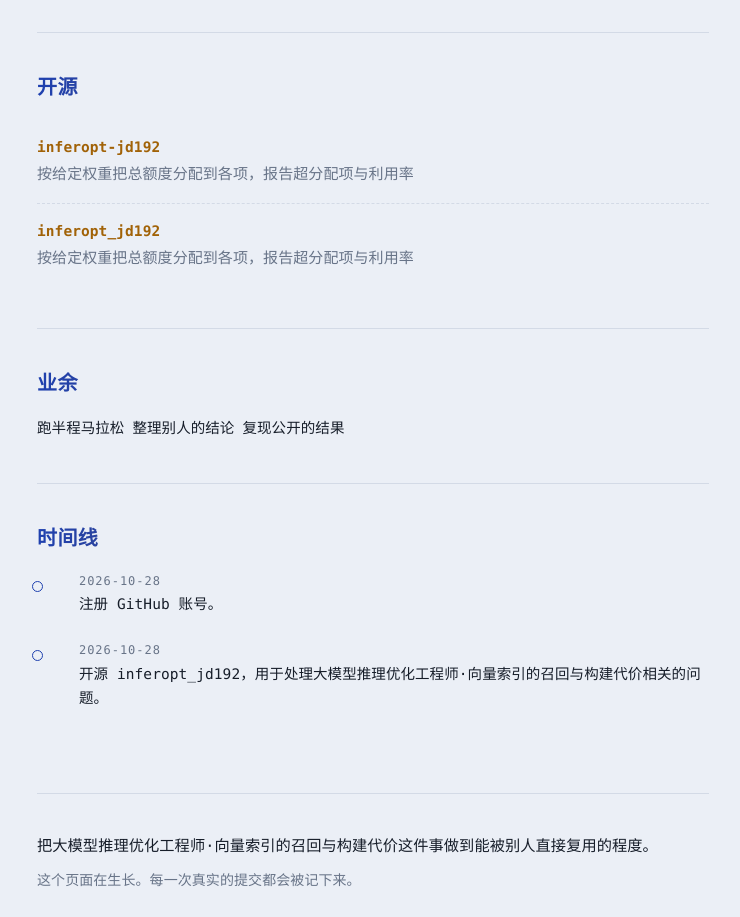
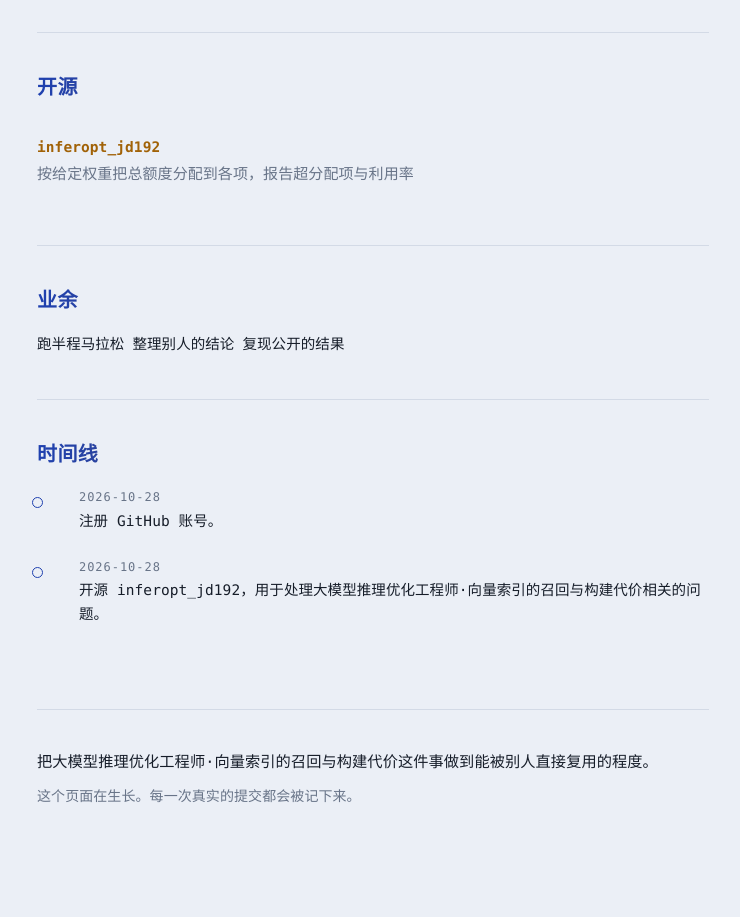
Before and after one commit to bfstuff/bfstuff.github.io, a plain HTML site: page index.html in a window 1280 px wide. Shown: the part 920-1837 px from the top of the page, without its empty margins (267-1007 px from the left). Drawn offline with Linux system fonts and the light colour scheme.

Commit message:
fix: 更新个人站点

```diff
--- a/index.html
+++ b/index.html
@@ -102,9 +102,6 @@
 <section id="work">
   <h2>开源</h2>
   <ul class="repos">
-    <li><div class="name"><a href="https://github.com/bfstuff/inferopt-jd192" rel="noopener">inferopt-jd192</a></div>
-      <div class="desc">按给定权重把总额度分配到各项，报告超分配项与利用率</div>
-    </li>
     <li><div class="name"><a href="https://github.com/bfstuff/inferopt_jd192" rel="noopener">inferopt_jd192</a></div>
       <div class="desc">按给定权重把总额度分配到各项，报告超分配项与利用率</div>
     </li>
```
